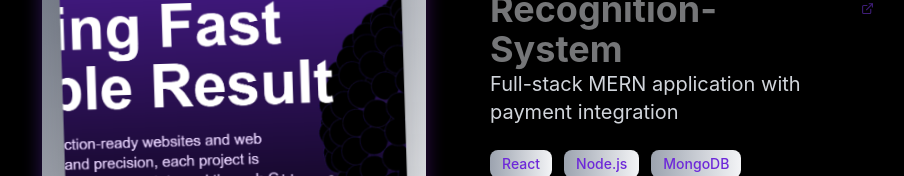
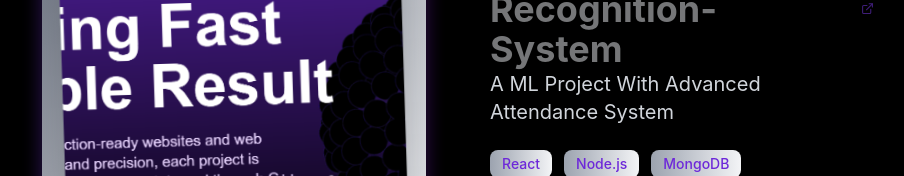
Before and after one commit to amansinha11-dev/aman-sinha-portfolio, a React (Vite) app: page / in a window 1280 px wide. Shown: the part 2116-2292 px from the top of the page, without its empty margins (182-1086 px from the left). Built offline with nearby package versions, Linux system fonts and the light colour scheme.

Commit message:
Update project description in ProjectsSection

```diff
--- a/src/components/ProjectsSection.jsx
+++ b/src/components/ProjectsSection.jsx
@@ -8,7 +8,7 @@ const projectImages = [
     id: 1,
     title: "Face & Biometric Recognition-System",
     image: `${import.meta.env.BASE_URL}images/project1.jpg`,
-    description: "Full-stack MERN application with payment integration"
+    description: "A ML Project With Advanced Attendance System"
   },
   {
     id: 2,
```
